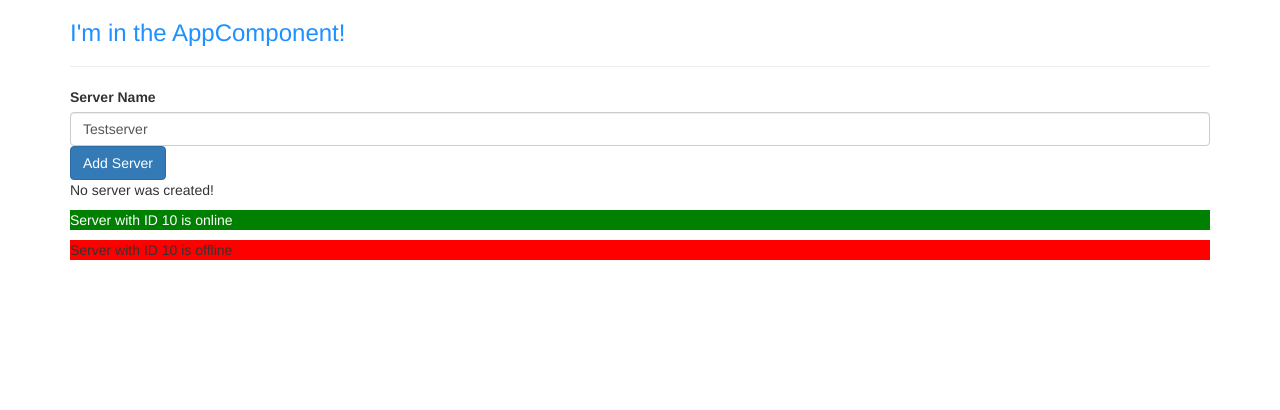
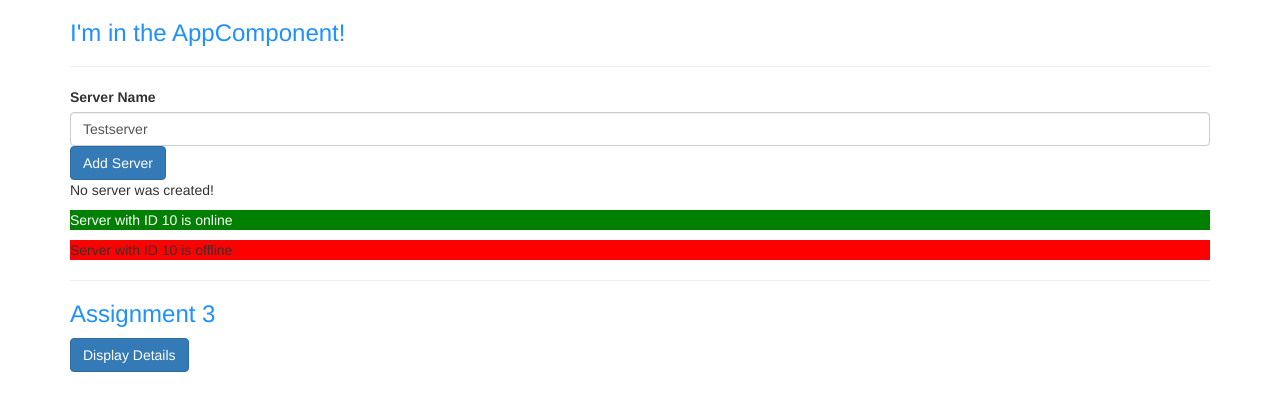
Before and after one commit to allanfantoni/my-first-app, an Angular app: page / in a window 1280 px wide. Shown: the top 410 px of the page. Built offline with nearby package versions, Linux system fonts and the light colour scheme.

Commit message:
Assignment: practicing directives

```diff
--- a/src/app/app.component.html
+++ b/src/app/app.component.html
@@ -14,6 +14,9 @@
       <hr>
       <h3>Assignment 2</h3>
       <app-reset-username></app-reset-username> -->
+      <hr>
+      <h3>Assignment 3</h3>
+      <app-display-details></app-display-details>
     </div>
   </div>
 </div>
--- a/src/app/app.module.ts
+++ b/src/app/app.module.ts
@@ -9,6 +9,7 @@ import { ServersComponent } from './servers/servers.component';
 import { WarningAlertComponent } from './warning-alert/warning-alert.component';
 import { SuccessAlertComponent } from './success-alert/success-alert.component';
 import { ResetUsernameComponent } from './reset-username/reset-username.component';
+import { DisplayDetailsComponent } from './display-details/display-details.component';
 
 @NgModule({
   declarations: [
@@ -17,7 +18,8 @@ import { ResetUsernameComponent } from './reset-username/reset-username.componen
     ServersComponent,
     WarningAlertComponent,
     SuccessAlertComponent,
-    ResetUsernameComponent
+    ResetUsernameComponent,
+    DisplayDetailsComponent
   ],
   imports: [
     BrowserModule,
--- /dev/null
+++ b/src/app/display-details/display-details.component.css
@@ -0,0 +1,3 @@
+.white-text {
+  color: white;
+}
--- /dev/null
+++ b/src/app/display-details/display-details.component.html
@@ -0,0 +1,15 @@
+<button class="btn btn-primary" (click)="onDisplayDetails()">
+  {{ textButton }}
+</button>
+
+<p *ngIf="displayDetails; else noDetails">Secret Password = tuna</p>
+<ng-template #noDetails>
+  <p></p>
+</ng-template>
+
+<p
+  *ngFor="let click of clicks; let i = index"
+  [ngStyle]="{backgroundColor: i >= 4 ? 'blue' : 'transparent'}"
+  [ngClass]="{'white-text': i >= 4}">
+  {{ click }}
+</p>
--- /dev/null
+++ b/src/app/display-details/display-details.component.ts
@@ -0,0 +1,32 @@
+import { Component, OnInit } from '@angular/core';
+import { timestamp } from 'rxjs';
+
+@Component({
+  selector: 'app-display-details',
+  templateUrl: './display-details.component.html',
+  styleUrls: ['./display-details.component.css']
+})
+
+export class DisplayDetailsComponent implements OnInit {
+  displayDetails = false;
+  textButton = 'Display Details';
+  clicks = [];
+
+  constructor() { }
+
+  ngOnInit(): void {
+  }
+
+  onDisplayDetails() {
+    if (this.displayDetails) {
+      this.displayDetails = false;
+      this.textButton = 'Display Details';
+    } else {
+      this.displayDetails = true;
+      this.textButton = 'Hide Details';
+    }
+
+    // this.clicks.push(this.clicks.length + 1);
+    this.clicks.push(new Date());
+  }
+}
```
